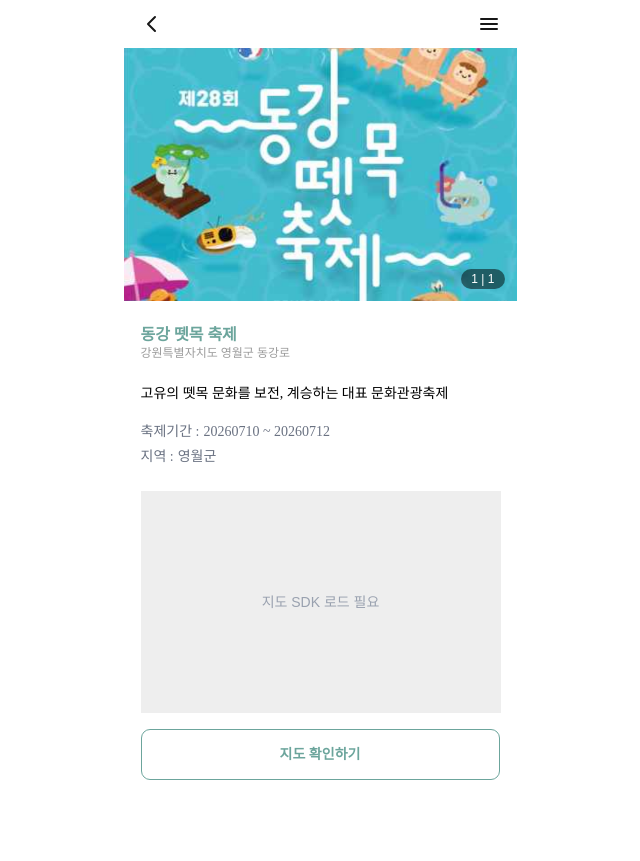
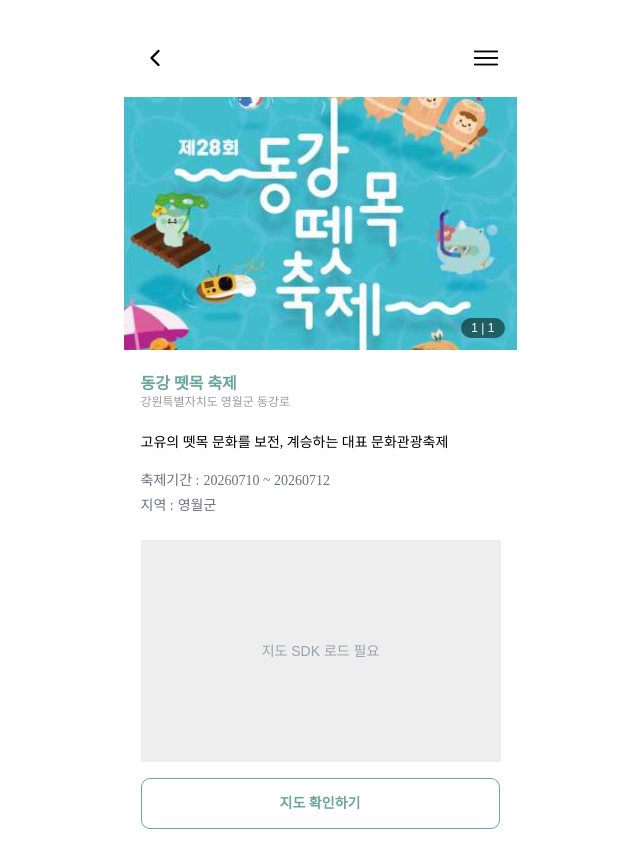
Before and after one commit to nuyh-99/ji-kku-frontend, a Next.js app in the folder frontend/: page /event-regions/festival/1 in a window 1280 px wide. Shown: the whole page, without its empty margins (320-960 px from the left). Before the commit the page ends 812 px from the top, so only its background shows below. Built offline with nearby package versions, Linux system fonts and the light colour scheme; no server answers.

Commit message:
fix:뒤로가기, 메뉴

```diff
--- a/frontend/src/app/event-regions/festival/[festivalId]/page.tsx
+++ b/frontend/src/app/event-regions/festival/[festivalId]/page.tsx
@@ -4,7 +4,6 @@ import { use, useRef, useState, useEffect } from "react";
 import { useRouter } from "next/navigation";
 import { useQuery } from "@tanstack/react-query";
 import Image from "next/image";
-import { ChevronLeftIcon, MenuIcon } from "@/components/common/icons";
 import { getFestivalDetail } from "@/lib/api/spot";
 import { mapFestivalDetailToDetailData } from "@/features/event-regions/utils/mapFestivalDetail";
 
@@ -47,15 +46,15 @@ export default function FestivalDetailPage({
 
   const festival = mapFestivalDetailToDetailData(data);
 
-  return <FestivalDetailContent festival={festival} onBack={() => router.back()} />;
+  return <FestivalDetailContent festival={festival} router={router} />;
 }
 
 function FestivalDetailContent({
   festival,
-  onBack,
+  router,
 }: {
   festival: ReturnType<typeof mapFestivalDetailToDetailData>;
-  onBack: () => void;
+  router: ReturnType<typeof useRouter>;
 }) {
   const images = useFestivalImages(festival.imageUrl);
 
@@ -92,14 +91,30 @@ function FestivalDetailContent({
 
   return (
     <div className="relative w-full max-w-[393px] mx-auto pb-8">
-      <header className="flex items-center justify-between px-4 py-3">
-        <button aria-label="뒤로가기" onClick={onBack}>
-          <ChevronLeftIcon className="size-6" />
-        </button>
-        <button aria-label="메뉴">
-          <MenuIcon className="size-6" />
-        </button>
-      </header>
+      <div className="relative px-[17px] pb-4" style={{ paddingTop: 44 }}>
+        <header className="flex items-center justify-between mb-[9px]">
+          <button aria-label="뒤로가기" onClick={() => router.back()} type="button">
+            <Image
+              src="/assets/chevron-left.svg"
+              alt="뒤로가기"
+              width={28}
+              height={28}
+              className="shrink-0"
+            />
+          </button>
+
+          <button aria-label="메뉴" onClick={() => router.push("/mypage")} type="button">
+            <div
+              className="shrink-0"
+              style={{
+                width: 28,
+                height: 28,
+                background: "url('/assets/Menu.png') 50% / contain no-repeat",
+              }}
+            />
+          </button>
+        </header>
+      </div>
 
       <div
         ref={scrollRef}
@@ -119,10 +134,15 @@ function FestivalDetailContent({
           ))
         ) : (
           <div
-            className="flex shrink-0 items-center justify-center bg-gray-100 text-sm text-gray-400"
+            className="relative shrink-0 snap-center"
             style={{ width: 393, height: 253 }}
           >
-            이미지 없음
+            <Image
+              src="/festivals/noimage.jpg"
+              alt="이미지 없음"
+              fill
+              className="object-cover"
+            />
           </div>
         )}
 
```
